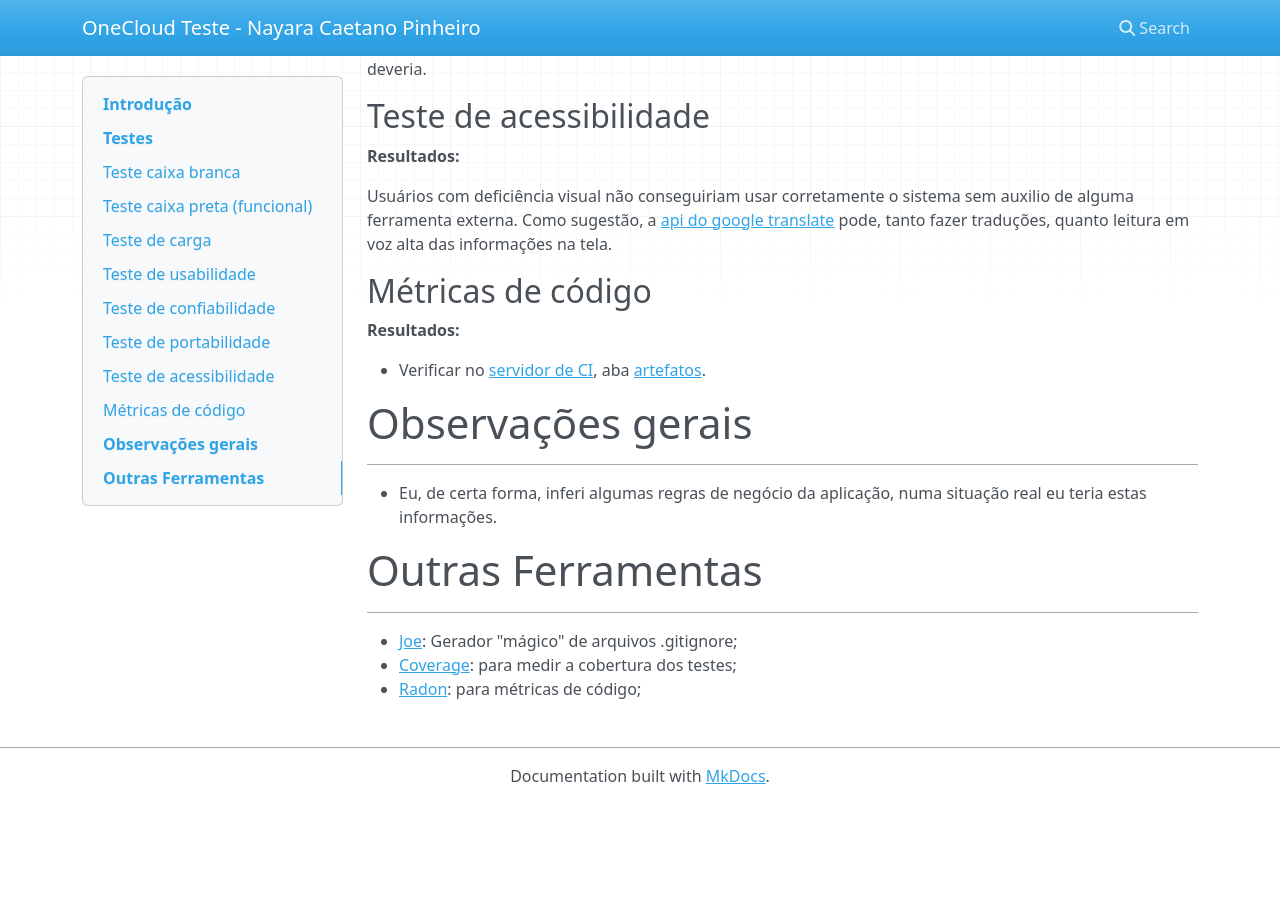
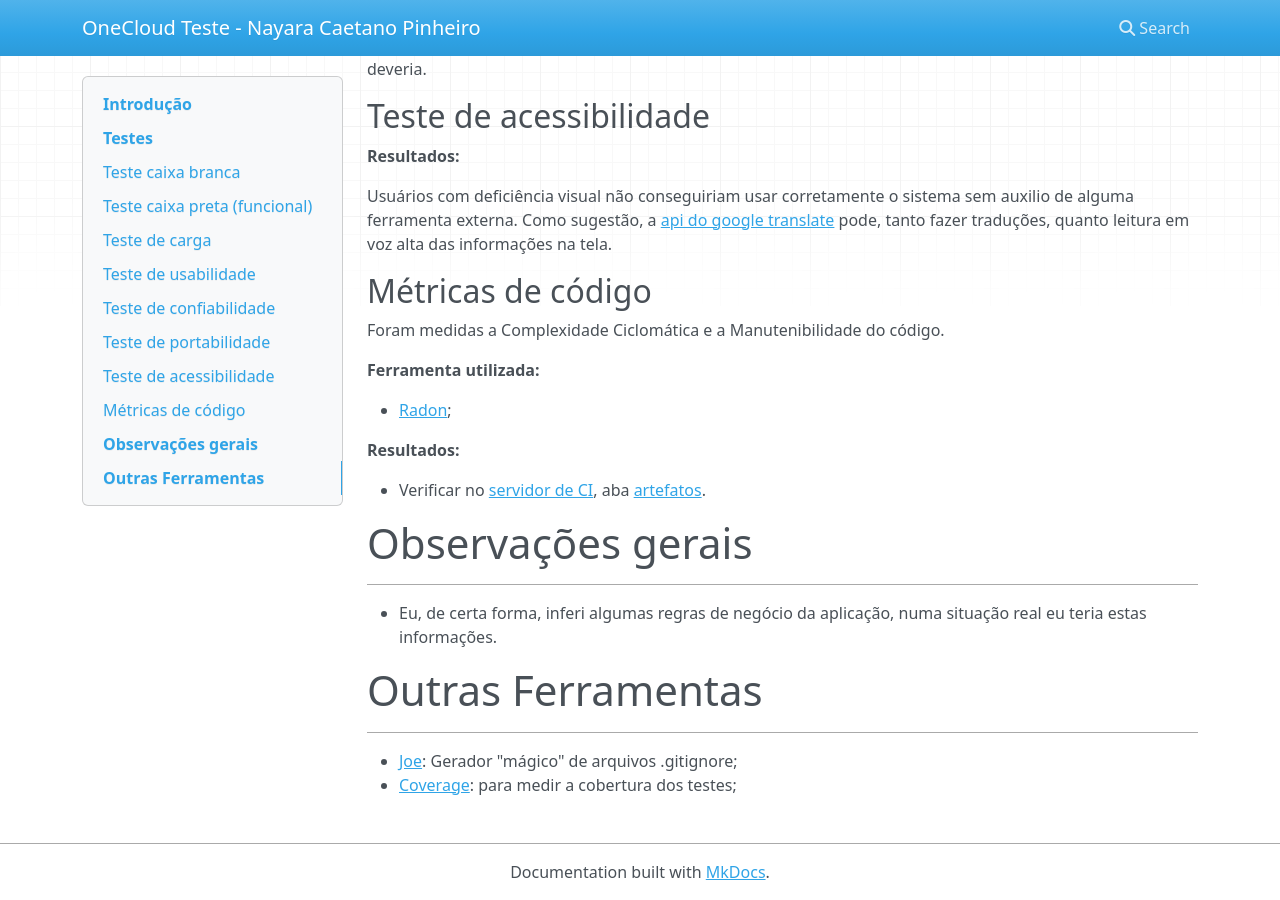
Before and after one commit to NayaraCaetano/onecloudtest-docs, an MkDocs documentation site: the page built from docs/index.md, in a window 1280 px wide and 900 px high, scrolled down 3152 px. Built offline with MkDocs 1.6.1, drawn with Linux system fonts in a browser that asks for light colours; nearby versions of some CDN libraries; before the commit the page ends 3956 px from its top, so only the background shows below that.

Commit message:
Completa documentação de métricas

```diff
--- a/docs/index.md
+++ b/docs/index.md
@@ -139,6 +139,12 @@ Repositório ( pasta `functional_tests` ): [https://github.com/NayaraCaetano/one
 
 ## Métricas de código
 
+Foram medidas a Complexidade Ciclomática e a Manutenibilidade do código.
+
+**Ferramenta utilizada:**
+
+  - [Radon](https://pypi.python.org/pypi/radon);
+
 **Resultados:**
 
    - Verificar no [servidor de CI](http://onecloudtest.ddns.net:8085/browse/ON-MET-2), aba [artefatos](http://onecloudtest.ddns.net:8085/browse/ON-MET-2/artifact/JOB1/Metrics/).
@@ -154,4 +160,3 @@ Repositório ( pasta `functional_tests` ): [https://github.com/NayaraCaetano/one
 -------------
  - [Joe](https://github.com/karan/joe): Gerador "mágico" de arquivos .gitignore;
  - [Coverage](https://coverage.readthedocs.io/en/coverage-4.1/): para medir a cobertura dos testes;
- - [Radon](https://pypi.python.org/pypi/radon): para métricas de código;
```
